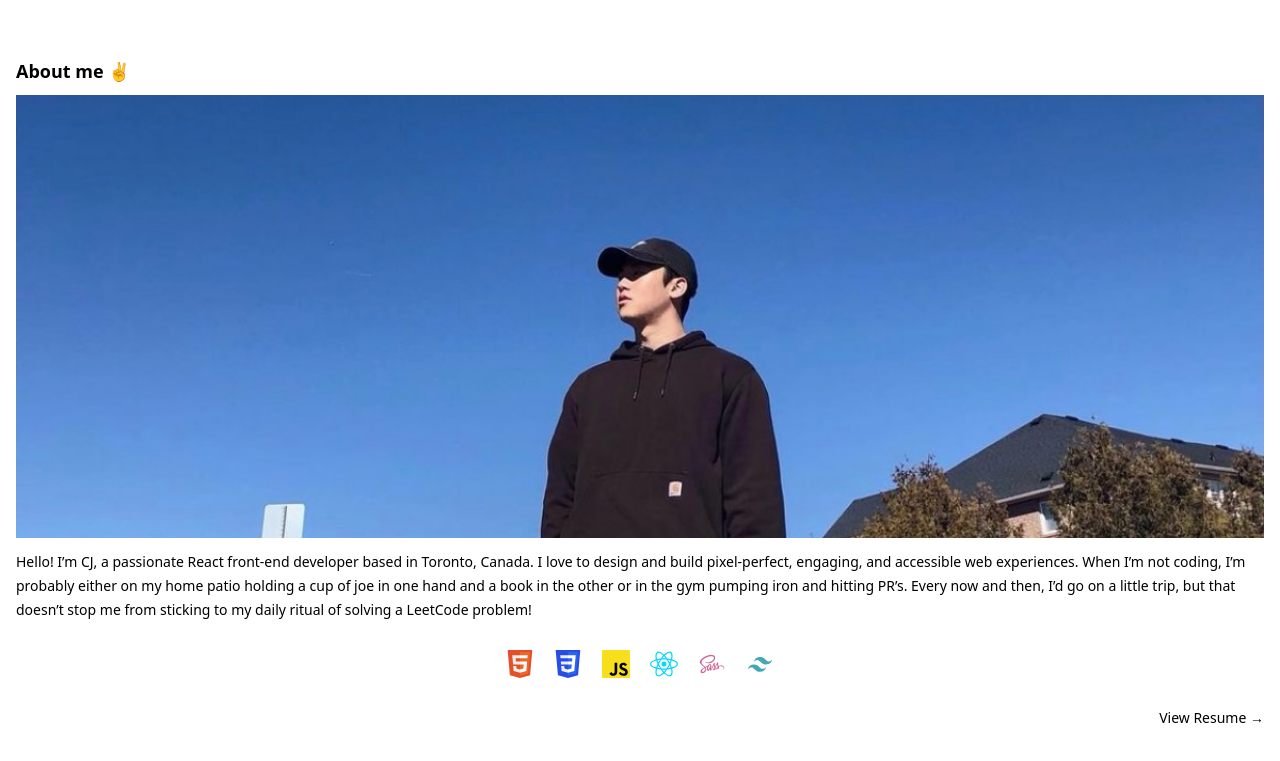
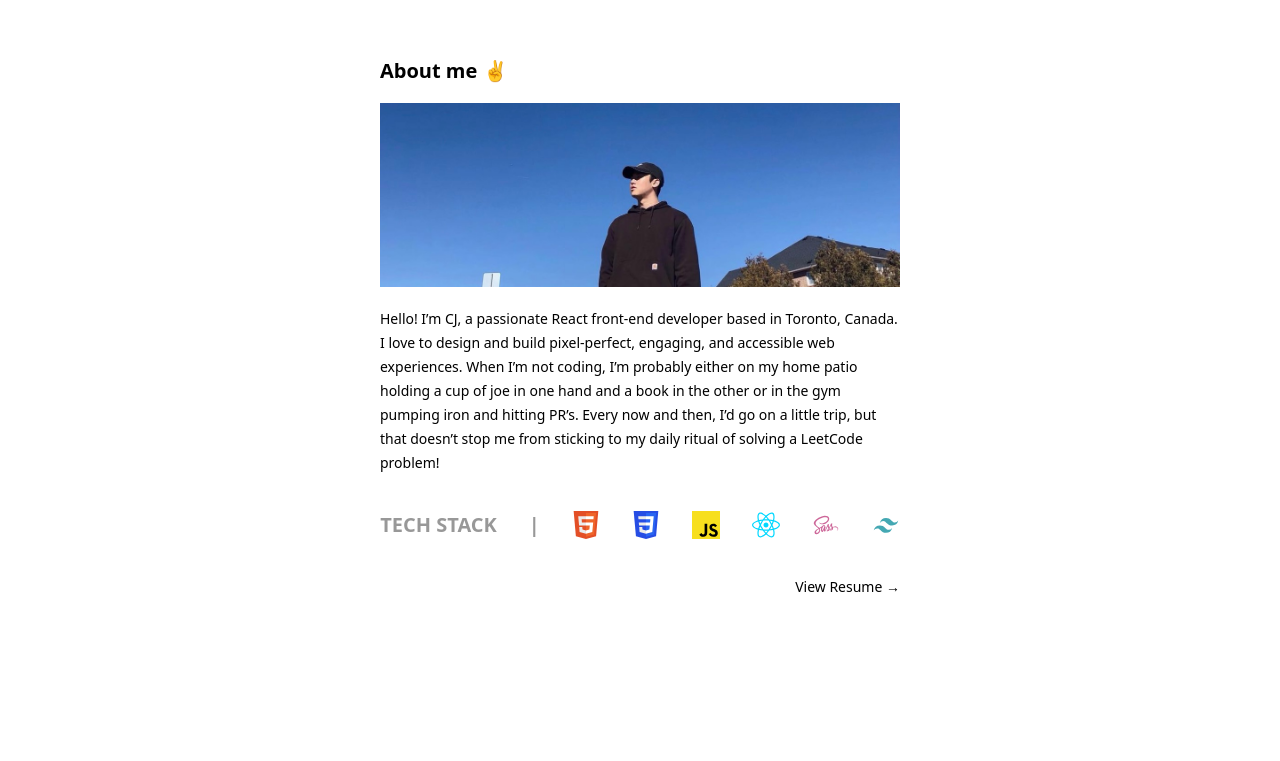
Before and after one commit to cjoak1028/cjoak1028.github.io, a React (Vite) app: page / in a window 1280 px wide. Shown: the part 837-1598 px from the top of the page. After the commit the page ends 1532 px from the top, so only its background shows below. Built offline with nearby package versions, Linux system fonts and the light colour scheme.

Commit message:
about section is responsive to all screen sizes

```diff
--- a/src/App.jsx
+++ b/src/App.jsx
@@ -10,8 +10,8 @@ function App() {
         <Header />
         <Banner />
       </div>
-      <main>
-        <Hero />
+      <Hero />
+      <main className="px-4 flex flex-col items-center">
         <About />
       </main>
     </div>
--- a/src/components/About.jsx
+++ b/src/components/About.jsx
@@ -21,7 +21,7 @@ const About = () => {
   );
 
   return (
-    <section className="px-4 py-24 flex flex-col gap-3">
+    <section className="py-24 flex flex-col gap-3 sm:gap-5 max-w-[32.5rem]">
       <h2 className="heading-md">About me ✌️</h2>
       <img src={AboutImage} className="w-full h-auto" alt="About me" />
       <p>
@@ -33,15 +33,24 @@ const About = () => {
         on a little trip, but that doesn’t stop me from sticking to my daily
         ritual of solving a LeetCode problem!
       </p>
-      <ul className="flex flex-row gap-5 self-center py-4">
+      <div className="flex flex-row items-center justify-center sm:gap-8 font-medium">
+        <h2 className="heading-md uppercase hidden sm:inline-block opacity-40">
+          Tech Stack
+        </h2>
+        <span className="heading-md hidden sm:block opacity-40">|</span>
+        <ul className="flex flex-row gap-5 sm:gap-8 py-4">
           {Object.entries(logos).map(([key, value]) => (
             <li key={key}>
               <TechLogo path={value} tech={key} />
             </li>
           ))}
         </ul>
-      <a className="self-end font-medium hover:opacity-60 transition-opacity">
-        View Resume &rarr;
+      </div>
+      <a className="self-end font-medium hover:opacity-60 transition-opacity cursor-pointer group">
+        View Resume{" "}
+        <span className="inline-block transition-transform transform group-hover:translate-x-2">
+          &rarr;
+        </span>
       </a>
     </section>
   );
--- a/src/components/Hero.jsx
+++ b/src/components/Hero.jsx
@@ -3,7 +3,7 @@ import { TypeAnimation } from "react-type-animation";
 
 const Hero = () => {
   return (
-    <section className="h-[calc(100vh-6.875rem)] sm:h-[calc(100vh-8.875rem)] pl-10 sm:pl-16 lg:pl-44 2xl:pl-80 flex items-center bg-white">
+    <section className="h-[calc(100vh-6.875rem)] sm:h-[calc(100vh-8.875rem)] pl-10 sm:pl-16 lg:pl-36 2xl:pl-80 flex items-center bg-white w-full">
       <div className="-translate-y-10">
         <img
           src={HeroImage}
--- a/src/index.css
+++ b/src/index.css
@@ -93,6 +93,10 @@
   .heading-md {
     font-size: 1.125rem;
     @apply font-semibold;
+
+    @media (width >= 640px) {
+      font-size: 1.25rem;
+    }
   }
 
   .heading-sm {
```
Lines whose indentation alone changed are shown as unchanged.
